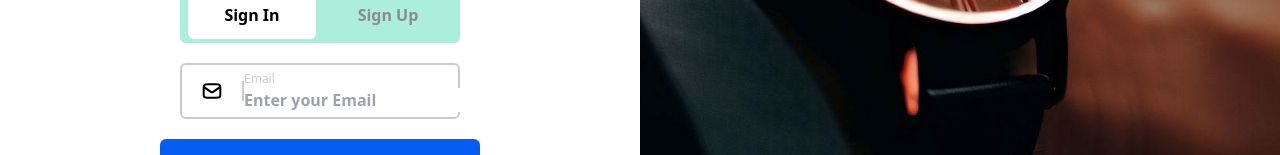
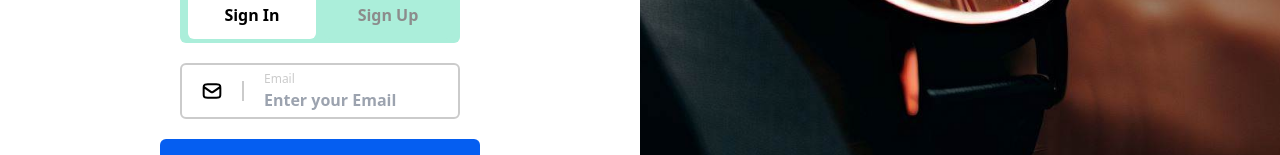
Before and after one commit to yutounun/TaskManagementFrontEnd, a Next.js app: page /home in a window 1280 px wide. Shown: the part 427-582 px from the top of the page. Built offline with nearby package versions, Linux system fonts and the light colour scheme.

Commit message:
login form is updated not to move space while typing

```diff
--- a/src/app/common/BoldInput.tsx
+++ b/src/app/common/BoldInput.tsx
@@ -26,10 +26,10 @@ const BoldInput = ({ ...props }: propTypes) => {
         {props.title === "Password" && <Key color="black" />}
         {props.title === "Username" && <User2 color="black" />}
       </div>
-      <div className="flex flex-col items-start justify-start">
+      <div className="flex flex-col items-start w-full mx-5 justify-start">
         <p className="text-gray-text text-sm">{props.title}</p>
         <input
-          className="text-black text-lg font-semibold"
+          className="text-black text-lg font-semibold w-full"
           onChange={handleChange}
           placeholder={props.placeholder}
         />
```
